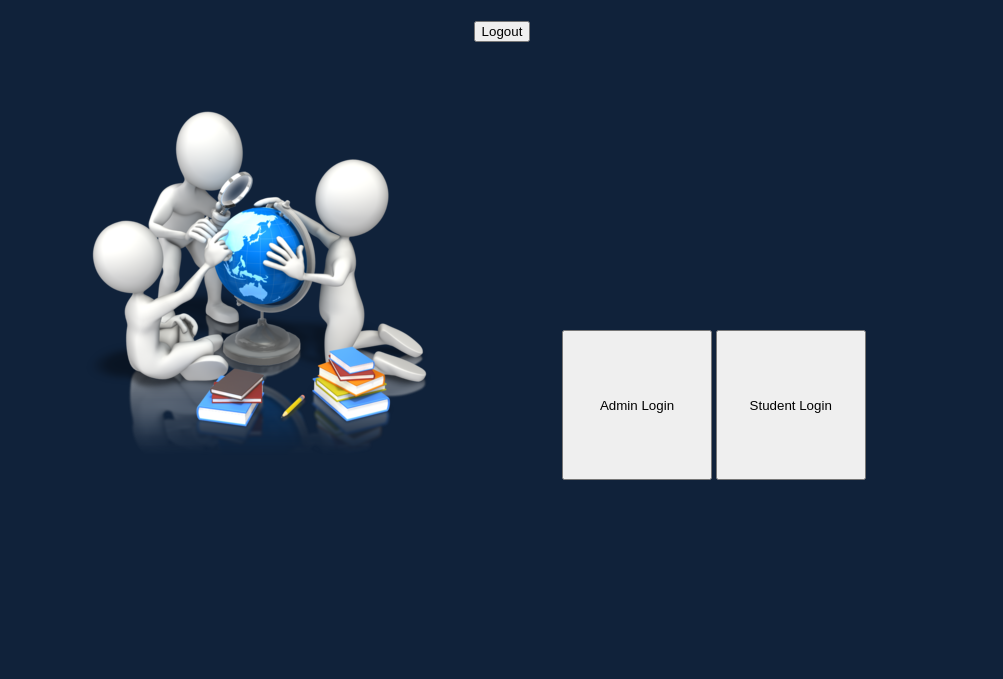
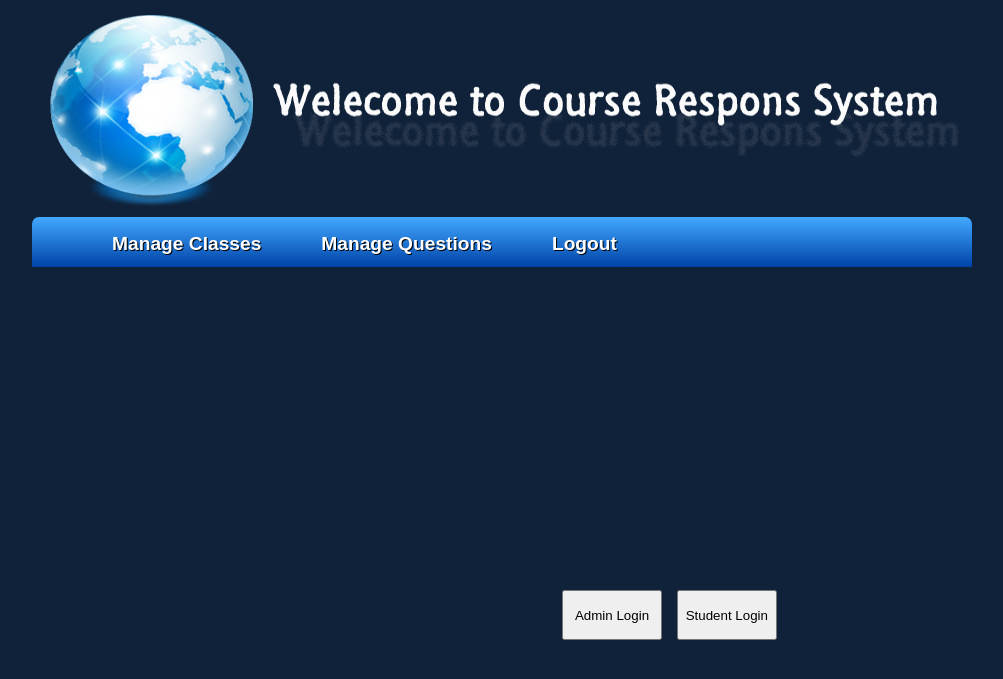
Before and after one commit to ultlittlechill/CourseResponseSystem, a Flask app: page / in a window 1280 px wide. Shown: the top 679 px of the page, without its empty margins (138-1141 px from the left). Run offline with Flask 2, Linux system fonts and the light colour scheme; the visitor is signed in with stand-in values (Sample User, id 1); parts of the project's set-up code (start-up, migrations or seed data) failed here and were passed over; some libraries are stand-ins or nearby versions.

Commit message:
still working on add class

```diff
--- a/CRS/server.py
+++ b/CRS/server.py
@@ -49,17 +49,19 @@ def login():
       r=cur.fetchall()
       if r:
          session['username'] = request.form['username']
-         return render_template('index.html')
+         return redirect(url_for('controlPanel'))
          #return redirect(url_for('mainIndex',user=currentUser,c=ch))
     return render_template('login.html')
 
-@app.route('/logout', methods=['GET', 'POST'])
+@app.route('/logout')
 def logout():
-    if request.method=='POST':
-        session.pop('username', None)
-        return redirect(url_for('mainIndex'))
+    session.pop('username', None)
+
     return redirect(url_for('mainIndex'))
 
+@app.route('/controlPanel', methods=['GET', 'POST'])
+def controlPanel():
+    return  render_template('controlPanel.html')
 
 
 if __name__ == '__main__':
--- a/CRS/static/css/style.css
+++ b/CRS/static/css/style.css
@@ -11,6 +11,78 @@ body {
   font: 400 16px/29px "Ubuntu", sans-serif;
   -webkit-text-size-adjust: none;
 }
+#menubar
+{ width: 940px;
+  height: 50px;
+  float: center;
+  text-align: center;
+  background: #0043A8;
+  background: -moz-linear-gradient(#43A9FF, #0043A8);
+  background: -o-linear-gradient(#43A9FF, #0043A8);
+  background: -webkit-linear-gradient(#43A9FF, #0043A8);
+  border-radius: 7px 7px 0px 0px;
+  -moz-border-radius: 7px 7px 0px 0px;
+  -webkit-border: 7px 7px 0px 0px;}
+
+fakebutton {
+  border: medium outset #ff0000;
+  background-color: #ff0000;
+  text-decoration: none;
+  padding: 2px;
+}
+ul#nav
+{ margin:0;
+  float: center;
+}
+
+ul#nav li
+{ padding: 0 0 0 0px;
+  list-style: none;
+  margin: 2px 0 0 0;
+  display: inline;
+  background: transparent;}
+
+ul#nav li a
+{ float: left;
+  font: bold 120% Arial, Helvetica, sans-serif;
+  height: 24px;
+  margin: 10px 0 0 20px;
+  text-shadow: 1px 1px #000;
+  padding: 6px 20px 0 20px;
+  background: transparent;
+  border-radius: 7px 7px 7px 7px;
+  -moz-border-radius: 7px 7px 7px 7px;
+  -webkit-border: 7px 7px 7px 7px;
+  text-align: center;
+  color: #FFF;
+  text-decoration: none;}
+
+ul#nav li.current a, ul#nav li:hover a
+{ color: #002256;
+  text-shadow: 1px 1px #43A9FF;}
+
+#main, header, #banner, #menubar, #site_content, footer, #content_grey, nav
+{ margin-left: auto;
+  margin-right: auto;}
+
+#main
+{ background: #1D1D1D url(../images/pattern.png) repeat;}
+
+header
+{ background: #1D1D1D url(../images/pattern.png) repeat;
+  -webkit-box-shadow: rgba(0, 0, 0, 0.5) 0px 0px 5px;
+  -moz-box-shadow: rgba(0, 0, 0, 0.5) 0px 0px 5px;
+  box-shadow: rgba(0, 0, 0, 0.5) 0px 0px 5px;}
+
+#banner
+{ width: 940px;
+  position: relative;
+  padding: 15px 0 0 0;
+  background: transparent;
+  height: 120px;}
+
+
+
 input.submitButton {
     width: 20em;  height: 2em;
 }
--- a/CRS/templates/index.html
+++ b/CRS/templates/index.html
@@ -3,14 +3,14 @@
 
 {% block content %}
 
-<section style=" position: absolute;left: 700px; bottom:40%  ">
-<form method="Get" action="{{url_for('login')}}">
-  <input type="submit" value="Admin Login"  style="width:150px;height:150px;color:black;"/>
+<section style=" position: absolute;left: 700px; bottom:20%  ">
 
-  <form method="Get" >
-  <input type="submit" value="Student Login" style="width:150px;height:150px;color:black;"/>
-  </form>
-</form>
+
+    <button type="button" style="width:100px;height:50px;color:black;"><a href="/login">Admin Login </a></button>&nbsp; &nbsp;
+    <button type="button" style="width:100px;height:50px;color:black;"><a href="">Student Login </a></button>
+
+
+
 </section>
 
 
--- a/CRS/templates/layout.html
+++ b/CRS/templates/layout.html
@@ -16,29 +16,37 @@
 
 
   <script src='js/device.min.js'></script>
+  <div class="content_resize" align="center"> <img src="static/images/CRS.png" width="1000" height="200" alt="" class="ctop" />
+  {% if 'username' in session %}
+  <div id="menubar">
+        <ul id="nav">
+          <li><a  href="/controlPanel">Manage Classes</a></li>
+          <li><a href="">Manage Questions</a></li>
+          <li><a href="/logout">Logout </a></li>
 
+        </ul>
+      </div>
+       {% endif %}
 </head>
 
 <body>
 
+
 <center>
-  {% if 'username' in session %}
-        <form  method="POST" action="{{url_for('logout')}}">
-          <p><input type="submit" value="Logout" name="submit"style="color:black;" /></p>
-          </form>
-          {% endif %}
+
 
 </center>
 
 
 
 {% block content %}{% endblock %}
-<p style=" position: absolute;left: 200px; bottom:40%  ">
+{% if 'username' not in session %}
+<p style=" position: absolute;left: 200px; bottom:40;  ">
         <img src="static/images/h.png" alt=""  />
 
 
 </p>
-
+{% endif %}
 
 
 </body>
--- a/CRS/templates/login.html
+++ b/CRS/templates/login.html
@@ -3,7 +3,7 @@
 {% block content %}
 
 
-   <center style=" position: absolute;left: 700px; bottom:50%  ">
+   <center style=" position: absolute;left: 700px; bottom:25%  ">
 
         <form method="post" action="{{url_for('login')}}">
 
```
Also changed, not shown: CRS/templates/controlPanel.html (added, +38 -0 lines), CRS/static/images/CRS.png (added), CRS/static/images/p.jpg (added).
